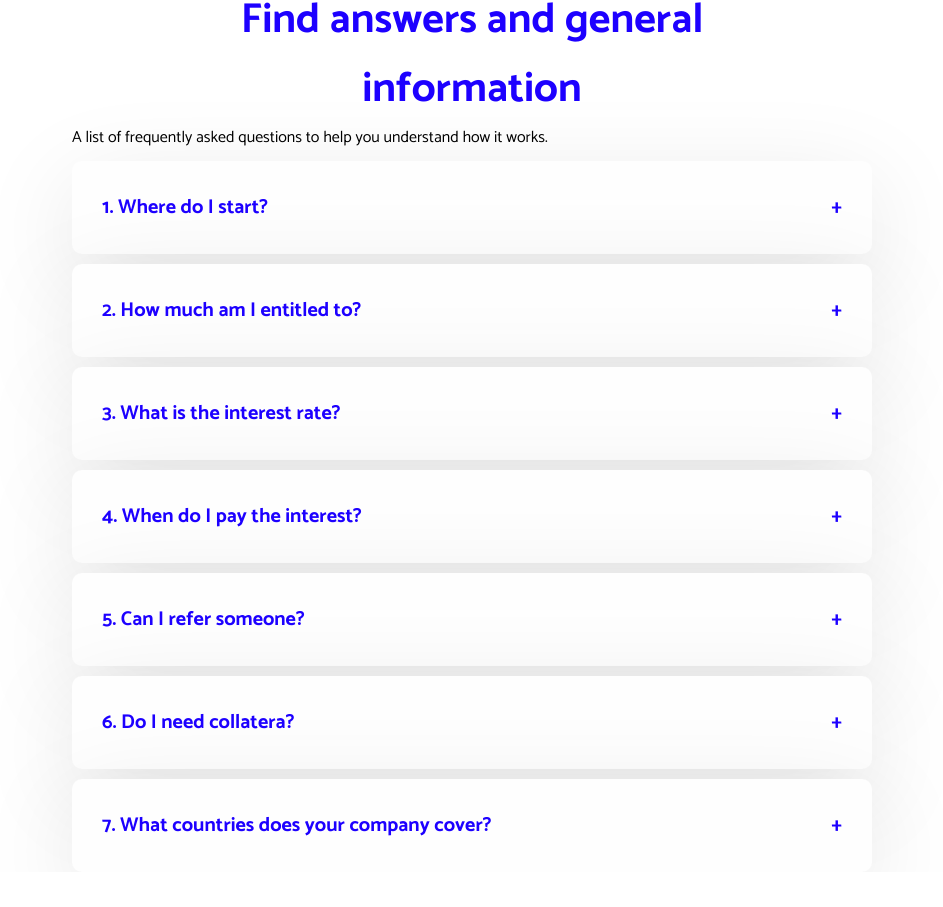
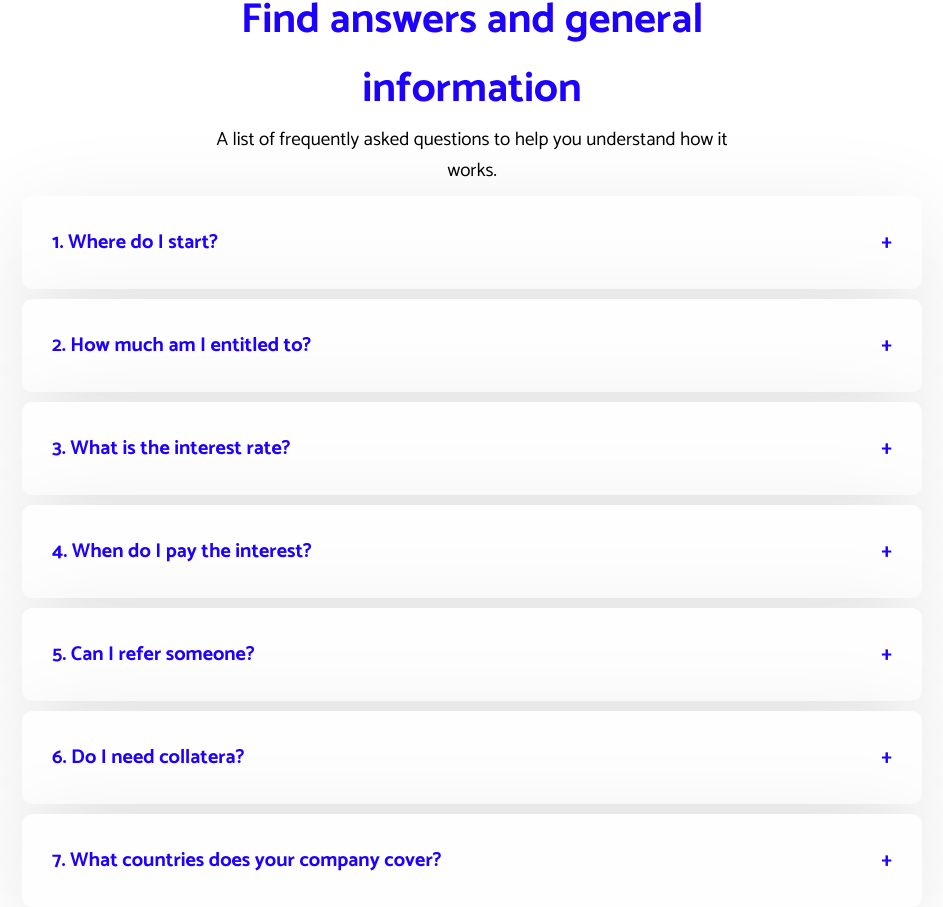
Before and after one commit to Julianah253/EasePath, a React (Create React App) app: page / in a window 1280 px wide. Shown: the part 4516-5423 px from the top of the page, without its empty margins (168-1111 px from the left). Before the commit the page ends 5388 px from the top, so only its background shows below. Built offline with nearby package versions, Linux system fonts and the light colour scheme.

Commit message:
faqadded

```diff
--- a/src/components/FAQ/Faq.jsx
+++ b/src/components/FAQ/Faq.jsx
@@ -18,7 +18,7 @@ const FAQ = ({ question, answer }) => {
     fontSize: '20px', // Adjust as needed
     fontWeight: 'bold', // Makes the text bold
     color: '#1d00ff', // Sets the text color to #1d00ff
-    width: '800px'
+    width: '900px'
   };
 
   const answerStyle = {
@@ -93,8 +93,8 @@ const Faq = () => {
   return (
     <div className="faq" style={containerStyle}>
       <section className="FAQ">
-        <h1 style={{textAlign: 'center', fontSize: '42px', color: '#1d00ff'}}> Find answers and general<br/> information </h1>
-        <p> A list of frequently asked questions to help you understand how it works. </p>
+        <h1 style={{textAlign: 'center', fontSize: '42px', color: '#1d00ff'}}> Find answers and general<br/>information </h1>
+        <p style={{textAlign: 'center', fontSize: '19px'}}> A list of frequently asked questions to help you understand how it<br/>works. </p>
         {faqs.map((faq, i) => (
           <FAQ key={i} question={faq.question} answer={faq.answer} />
         ))}
```
